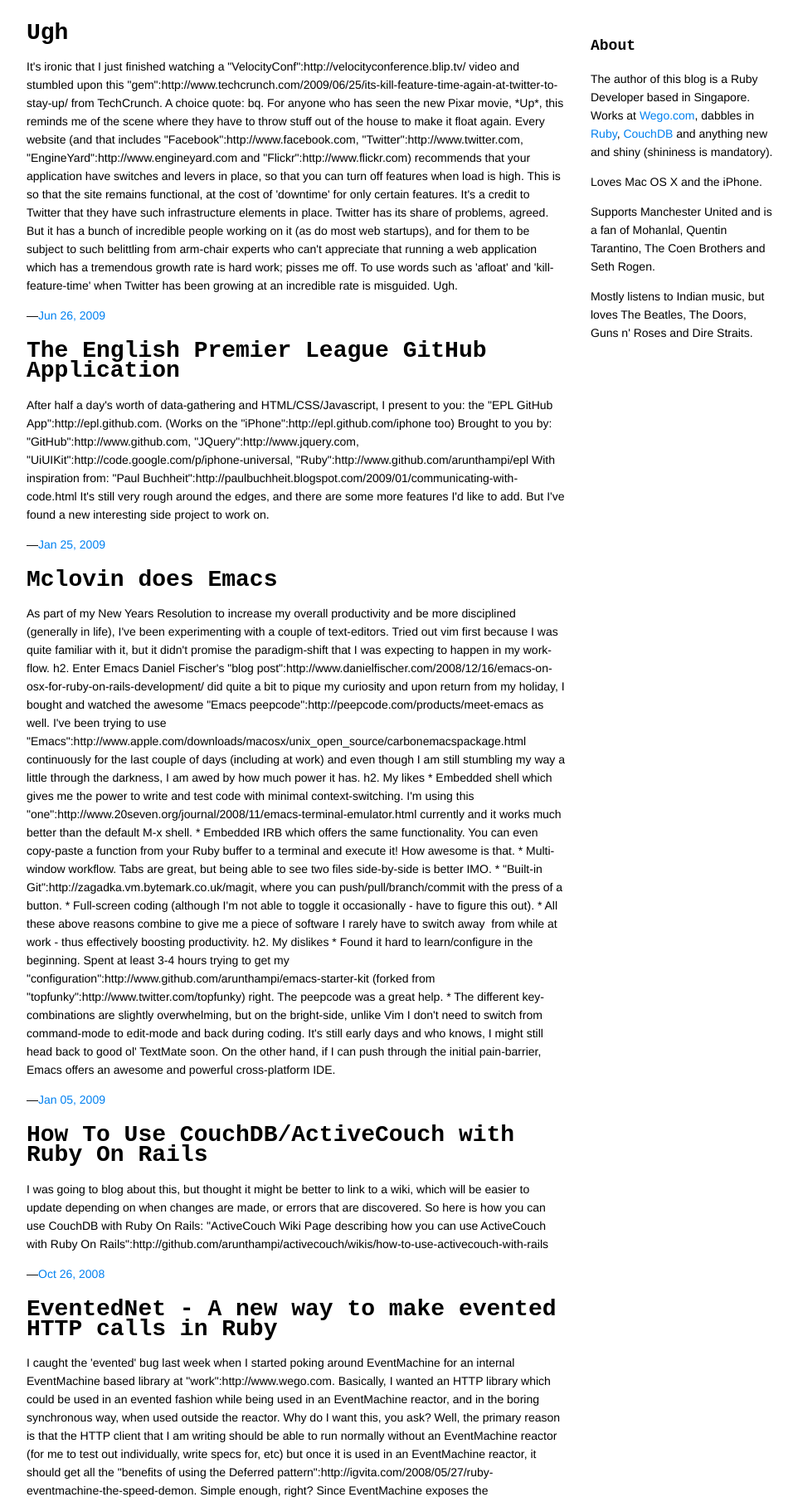
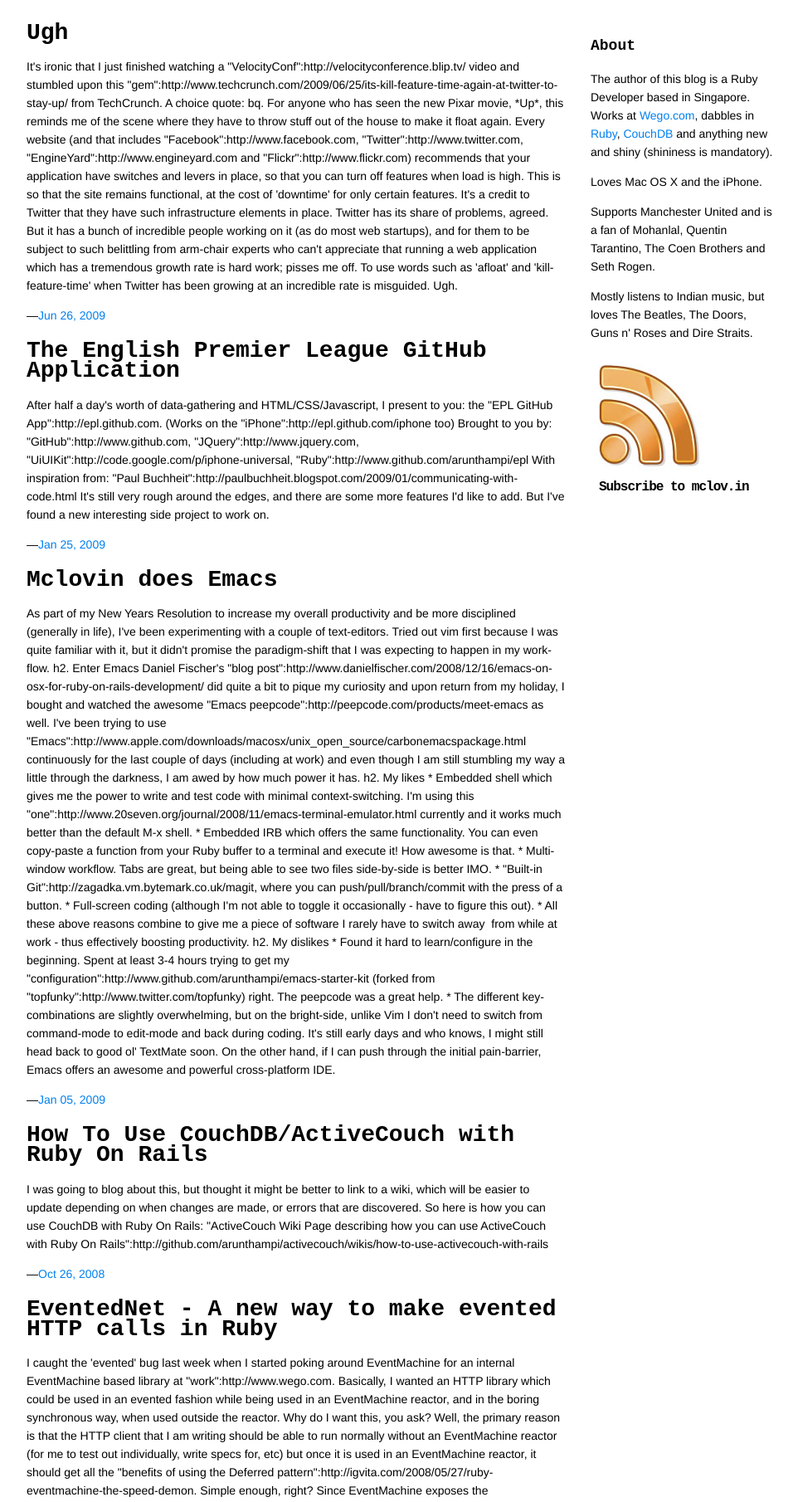
Before and after one commit to arunthampi/arunthampi.github.com, a Jekyll site: the page built from index.html, in a window 1280 px wide, cut to the strip 98-1908 px from the top of the page. Shown: the whole strip at 83% size, without its empty margins (158-1120 px from the left). Built offline with Jekyll 4.4.1, drawn with Linux system fonts in a browser that asks for light colours; Markdown is read by kramdown in place of the engine named in the settings.

Commit message:
Add the big RSS button

```diff
--- a/_layouts/default.html
+++ b/_layouts/default.html
@@ -27,6 +27,10 @@
     <p>Loves Mac OS X and the iPhone.</p>
     <p>Supports Manchester United and is a fan of Mohanlal, Quentin Tarantino, The Coen Brothers and Seth Rogen.</p>
     <p>Mostly listens to Indian music, but loves The Beatles, The Doors, Guns n' Roses and Dire Straits.</p>
+
+    <p id="rss_subscribe">
+      <a href="http://feeds.feedburner.com/mclovin">Subscribe to mclov.in</a>
+    </p>
   </div>
 
 </div>
--- a/css/default.css
+++ b/css/default.css
@@ -80,3 +80,17 @@
 #post h1 a:hover {
   color: #808285;
 }
+
+#rss_subscribe a {
+  background:transparent url(/images/rss.png) no-repeat scroll 0 0;
+  display:block;
+  font-size:16px;
+  font-family: monospace;
+  color: #000000;
+  font-weight:bold;
+  height:148px;
+  letter-spacing:-1px;
+  list-style-type:none;
+  margin:0 5px 0 0;
+  padding:150px 0 0 10px;
+}
```
Also changed, not shown: images/rss.png (added).
